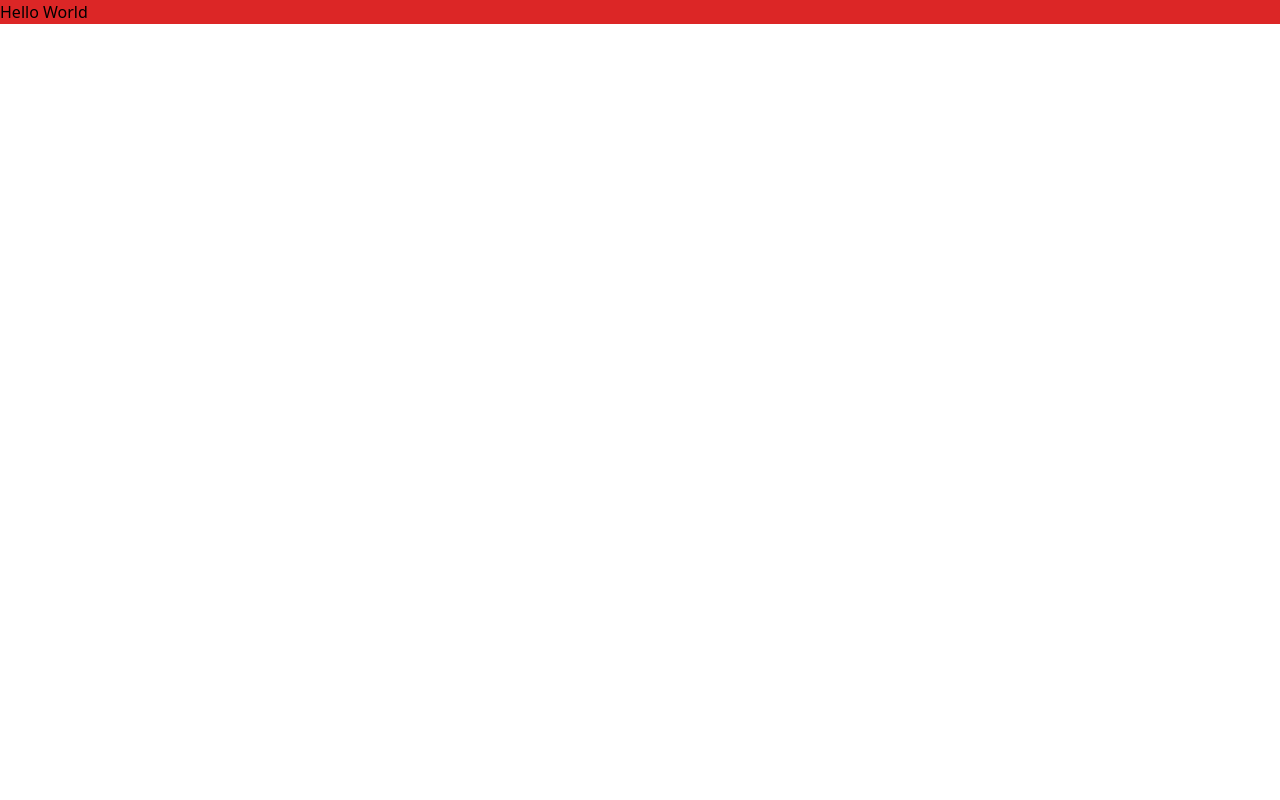
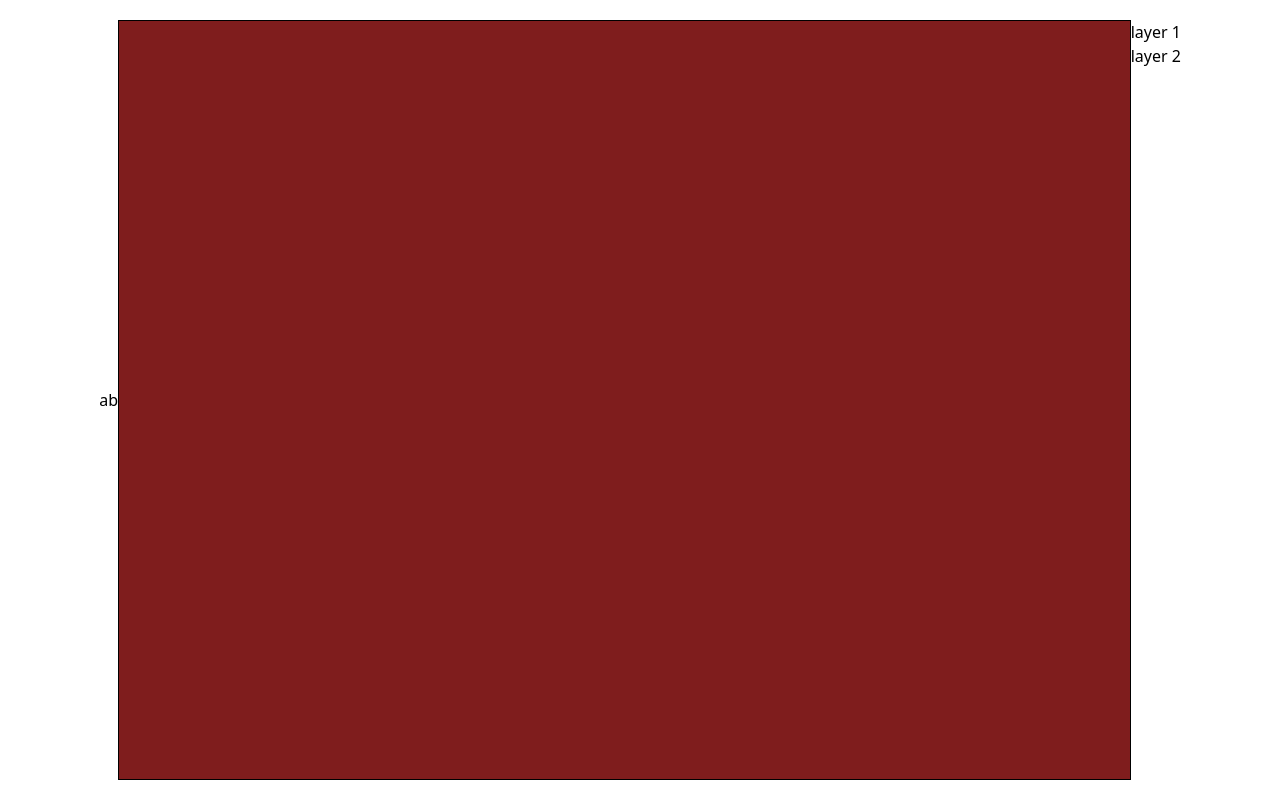
Before and after one commit to WaifuForever/JustPaint, a React (Create React App) app: page /draw in a window 1280 px wide. Built offline with nearby package versions, Linux system fonts and the light colour scheme.

Commit message:
chore: canvas setup     using jsx instead of js;     added DrawScreen page;     canvas basic setup;

```diff
--- a/package.json
+++ b/package.json
@@ -8,6 +8,7 @@
         "@testing-library/user-event": "^13.2.1",
         "react": "^18.2.0",
         "react-dom": "^18.2.0",
+        "react-router-dom": "^6.4.0",
         "react-scripts": "5.0.1",
         "web-vitals": "^2.1.0"
     },
--- a/src/App.js
+++ /dev/null
@@ -1,5 +0,0 @@
-const App = () => {
-    return <div className="bg-red-600">Hello World</div>;
-};
-
-export default App;
--- a/src/index.js
+++ b/src/index.jsx
@@ -1,13 +1,13 @@
 import React from 'react';
 import ReactDOM from 'react-dom/client';
 import './index.scss';
-import App from './App';
+import Routes from './routes';
 //import reportWebVitals from './reportWebVitals';
 
 const root = ReactDOM.createRoot(document.getElementById('root'));
 root.render(
     <React.StrictMode>
-        <App />
+        <Routes />
     </React.StrictMode>
 );
 
--- a/src/index.scss
+++ b/src/index.scss
@@ -1,3 +1,9 @@
 @import 'tailwindcss/base';
 @import 'tailwindcss/components';
 @import 'tailwindcss/utilities';
+
+
+body {
+    margin: 0;
+    padding: 0;
+}
--- /dev/null
+++ b/src/pages/Dashboard.jsx
@@ -0,0 +1,11 @@
+const Dashboard = () => {
+    return (
+        <div>
+            <div></div>
+            <div></div>
+            Hello World
+        </div>
+    );
+};
+
+export default Dashboard;
--- /dev/null
+++ b/src/pages/DrawScreen.jsx
@@ -0,0 +1,25 @@
+const DrawScreen = () => {
+    return (
+        <div className="h-full w-full">
+            <div className="flex h-full justify-center p-5">
+                <div className="flex justify-center items-center">
+                    <span>a</span>
+                    <span>b</span>
+                </div>
+
+                <canvas
+                    className={`bg-red-900 border border-black`}
+                    width={768}
+                    height={576}
+                ></canvas>
+
+                <div className="flex flex-col">
+                    <span>layer 1</span>
+                    <span>layer 2</span>
+                </div>
+            </div>
+        </div>
+    );
+};
+
+export default DrawScreen;
--- /dev/null
+++ b/src/routes.jsx
@@ -0,0 +1,18 @@
+import { BrowserRouter, Routes, Route } from 'react-router-dom';
+import Dashboard from './pages/Dashboard';
+import DrawScreen from './pages/DrawScreen';
+
+const Paths = () => {
+    return (
+        <div className="h-screen w-screen">
+            <BrowserRouter>
+                <Routes>
+                    <Route path="/" element={<Dashboard />} />
+                    <Route path="/draw" element={<DrawScreen />} />
+                </Routes>
+            </BrowserRouter>
+        </div>
+    );
+};
+
+export default Paths;
```
Also changed, not shown: 1 other file (tests, documents, lock files or other folders).
